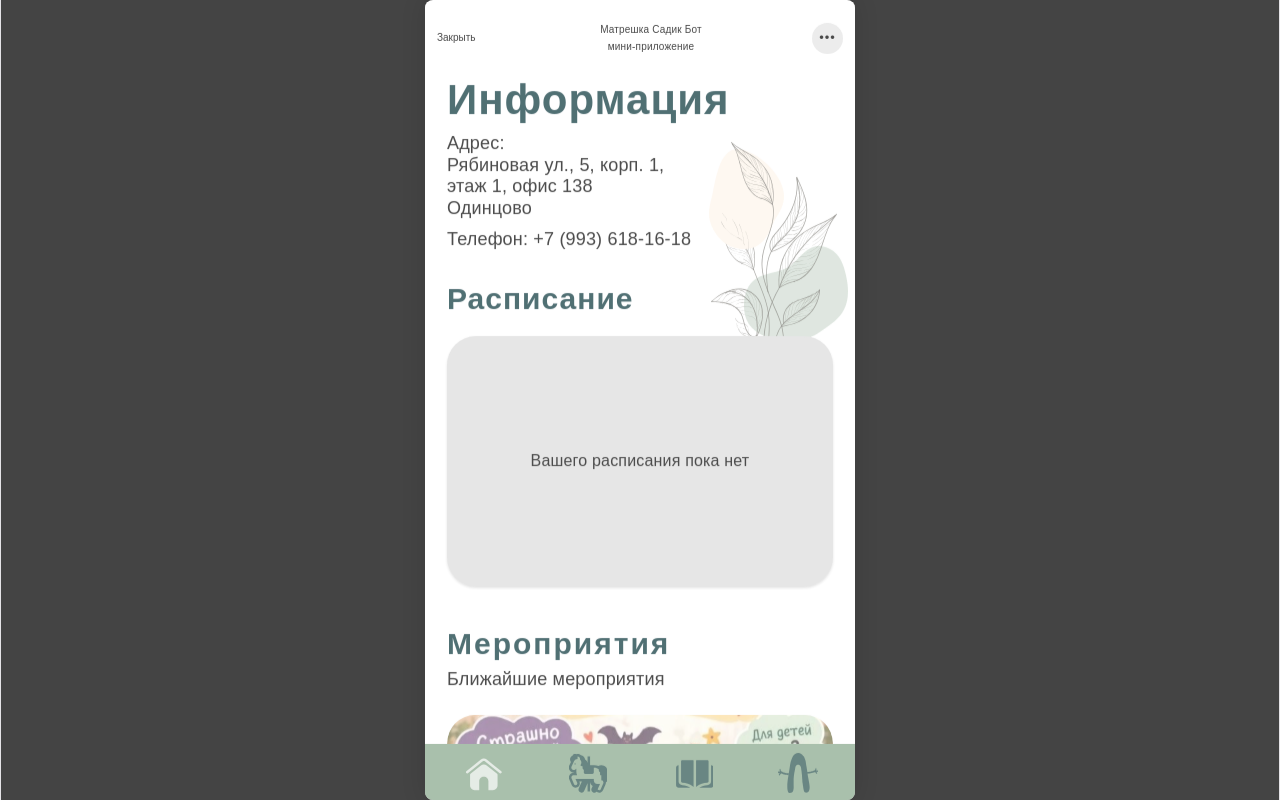
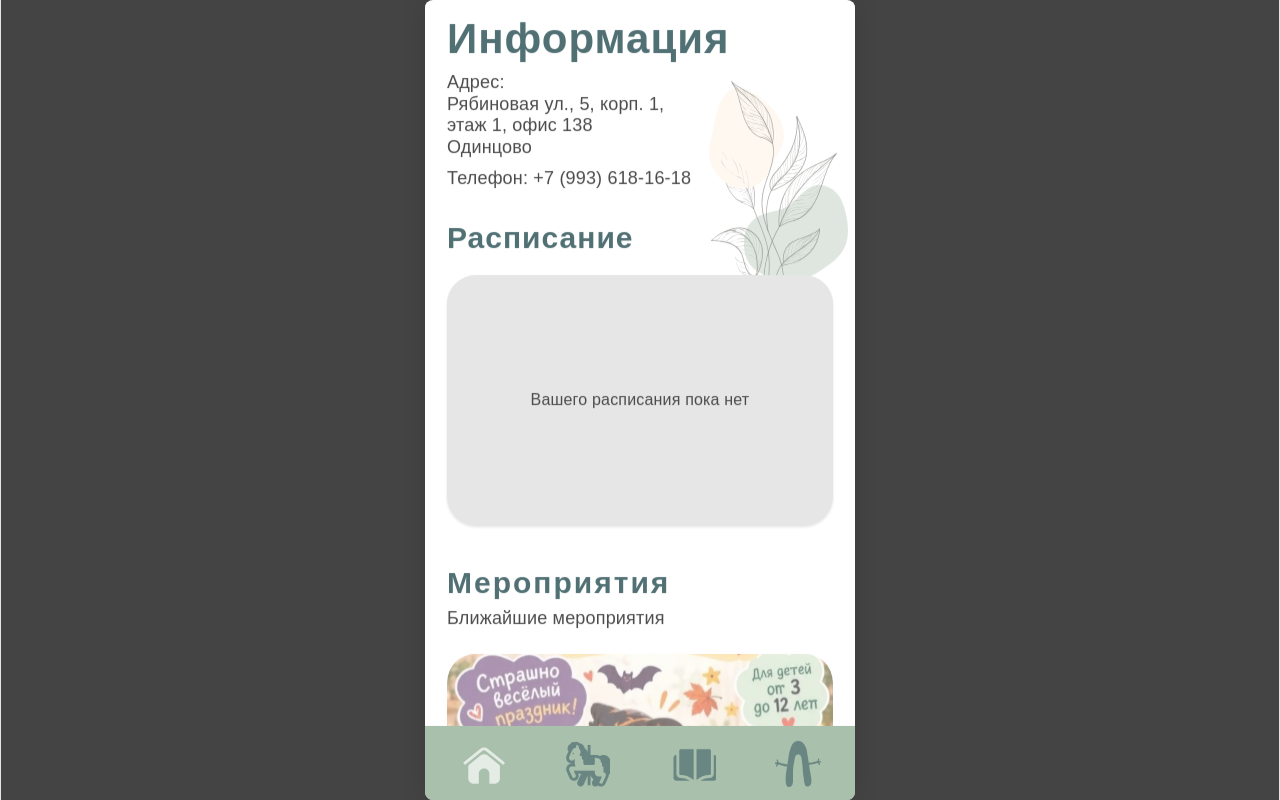
Before and after one commit to enya7/tg-mini-app, a React (Vite) app: page / in a window 1280 px wide. Built offline with nearby package versions, Linux system fonts and the light colour scheme; a web font is replaced by a local one.

Commit message:
Update button styles and adjust layout in App.css; remove TelegramHeader from SplashScreen and WelcomeScreen in App.jsx; add tg_bot.ipynb for Telegram bot functionality

```diff
--- a/src/App.css
+++ b/src/App.css
@@ -285,7 +285,7 @@ button {
   min-height: 0;
   overflow-x: hidden;
   overflow-y: auto;
-  padding: 13px 22px 20px;
+  padding: 24px 22px 20px;
   scrollbar-width: none;
   animation: content-appear 0.35s ease both;
 }
@@ -394,8 +394,8 @@ button {
   align-items: center;
   justify-content: space-around;
   flex-shrink: 0;
-  min-height: 58px;
-  padding: 3px 4px max(3px, env(safe-area-inset-bottom));
+  min-height: 76px;   /* было 58px */
+  padding: 6px 4px max(6px, env(safe-area-inset-bottom));
   background: var(--sage);
 }
 
@@ -404,7 +404,7 @@ button {
   align-items: center;
   justify-content: center;
   width: 25%;
-  min-height: 48px;
+  min-height: 64px;
   border: 0;
   border-radius: 12px;
   background: transparent;
@@ -416,8 +416,8 @@ button {
 
 .nav-icon {
   display: block;
-  width: 40px;
-  height: 40px;
+  width: 46px;
+  height: 46px;
   background-color: currentColor;
 
   -webkit-mask: var(--icon) center / contain no-repeat;
@@ -608,6 +608,7 @@ button,
   flex-direction: column;
   gap: 18px;
   margin-bottom: 10px;
+  padding-bottom: 24px;
   text-align: start;
 }
 
@@ -908,8 +909,8 @@ button,
 /* карточка занятия поверх экрана */
 .cl-overlay {
   position: absolute;
-  top: 72px;     /* высота шапки Telegram */
-  bottom: 58px;  /* высота нижней навигации */
+  top: 0px;     /* высота шапки Telegram */
+  bottom: 76px;  /* высота нижней навигации */
   left: 0;
   right: 0;
   z-index: 5;
@@ -978,6 +979,7 @@ button,
   text-align: start;
   color: var(--dark-green);
   text-align: left;
+  gap: 8px;
 }
 
 .lg-subtitle {
--- a/src/App.jsx
+++ b/src/App.jsx
@@ -71,7 +71,6 @@ function MatryoshkaLogo() {
 function SplashScreen() {
   return (
     <section className="splash-screen">
-      <TelegramHeader />
 
       <div className="splash-content">
         <MatryoshkaLogo />
@@ -86,7 +85,6 @@ function SplashScreen() {
 function WelcomeScreen() {
   return (
     <section className="welcome-screen">
-      <TelegramHeader />
 
       <img className="deco deco-cherry" src={cherry} alt="Вишня" />
       <img className="deco deco-branch-top" src={flowerLeft} alt="Левый цветок" />
@@ -123,7 +121,7 @@ function Reveal({ children }) {
         observer.disconnect();
       }
     },
-      { threshold: 0.15 }
+    { threshold: 0, rootMargin: "0px 0px 60px 0px" }
   );
 
   if (ref.current) observer.observe(ref.current);
@@ -632,7 +630,6 @@ function MainScreen() {
 
   return (
     <section className="main-screen">
-      <TelegramHeader />
 
       <main className="content-area" key={activeSection}>
         {activeSection === "home" && <HomeContent />}
```
Also changed, not shown: 1 other file (tests, documents, lock files or other folders). Lines whose indentation alone changed are shown as unchanged.
